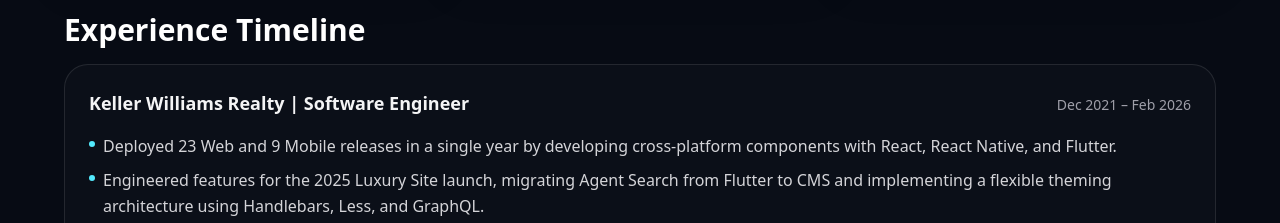
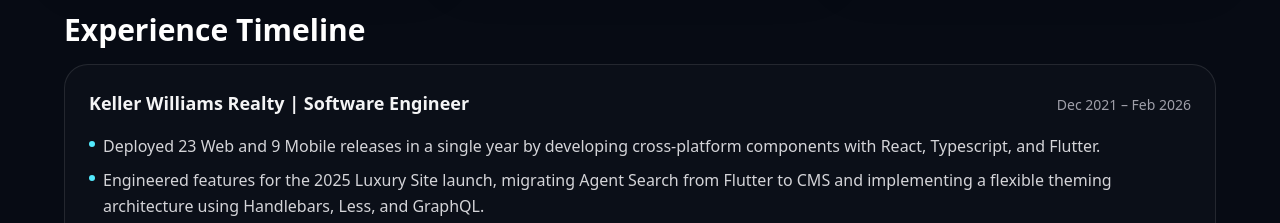
Before and after one commit to RobDahl/next-portfolio, a Next.js app: page / in a window 1280 px wide. Shown: the part 1040-1263 px from the top of the page. Built offline with nearby package versions, Linux system fonts and the light colour scheme.

Commit message:
fix: description typo

```diff
--- a/src/data/data.ts
+++ b/src/data/data.ts
@@ -68,7 +68,7 @@
     role: "Software Engineer",
     dateRange: "Dec 2021 – Feb 2026",
     highlights: [
-      "Deployed 23 Web and 9 Mobile releases in a single year by developing cross-platform components with React, React Native, and Flutter.",
+      "Deployed 23 Web and 9 Mobile releases in a single year by developing cross-platform components with React, Typescript, and Flutter.",
       "Engineered features for the 2025 Luxury Site launch, migrating Agent Search from Flutter to CMS and implementing a flexible theming architecture using Handlebars, Less, and GraphQL.",
       "Constructed secure authentication flows in Ping DaVinci, acting as the primary Subject Matter Expert (SME) to unblock cross-team security integrations.",
       "Led deep architectural assessments across CMS, Flutter, and backend services to decouple dependencies and mitigate cross-team integration risks.",
```
